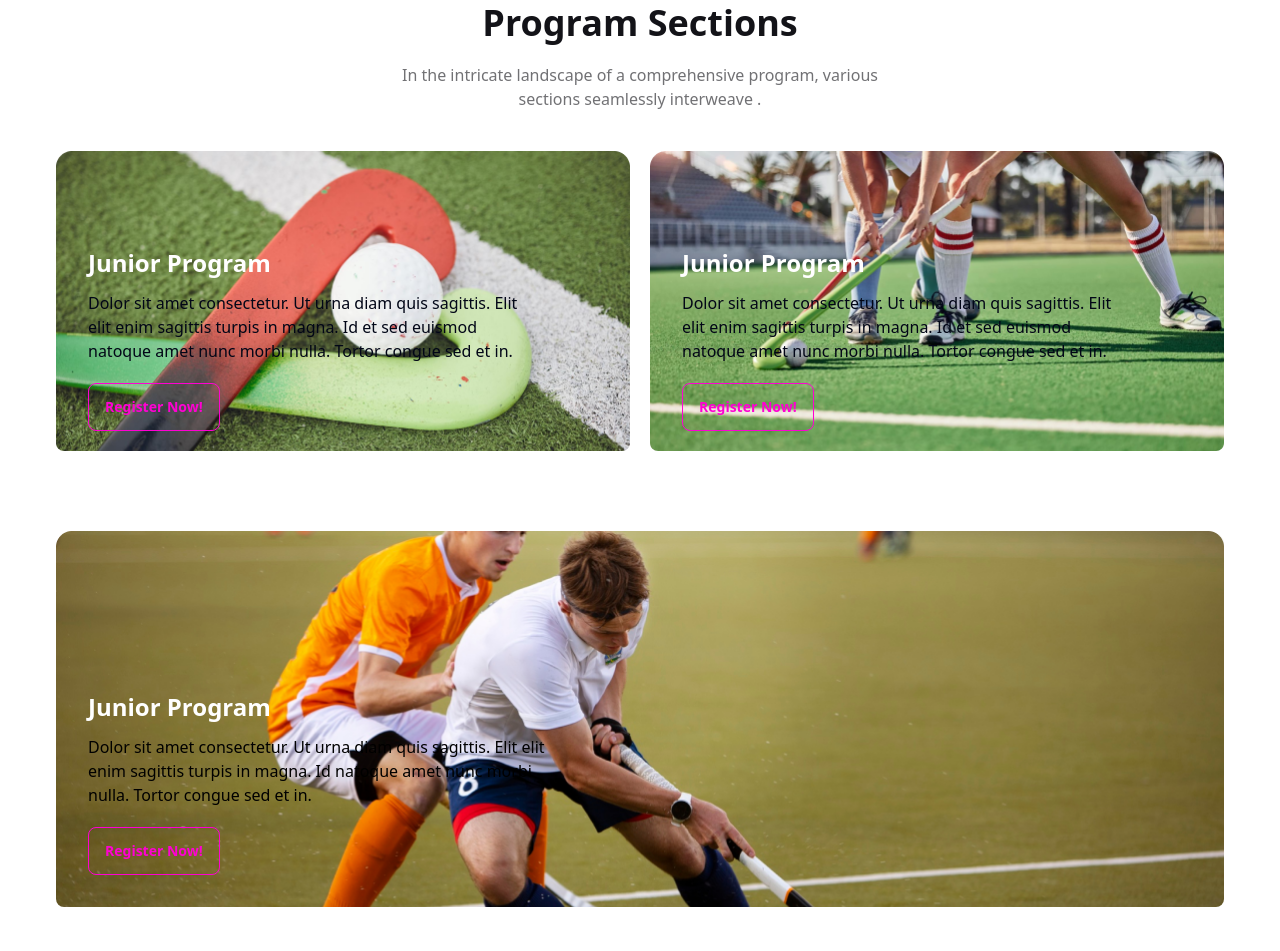
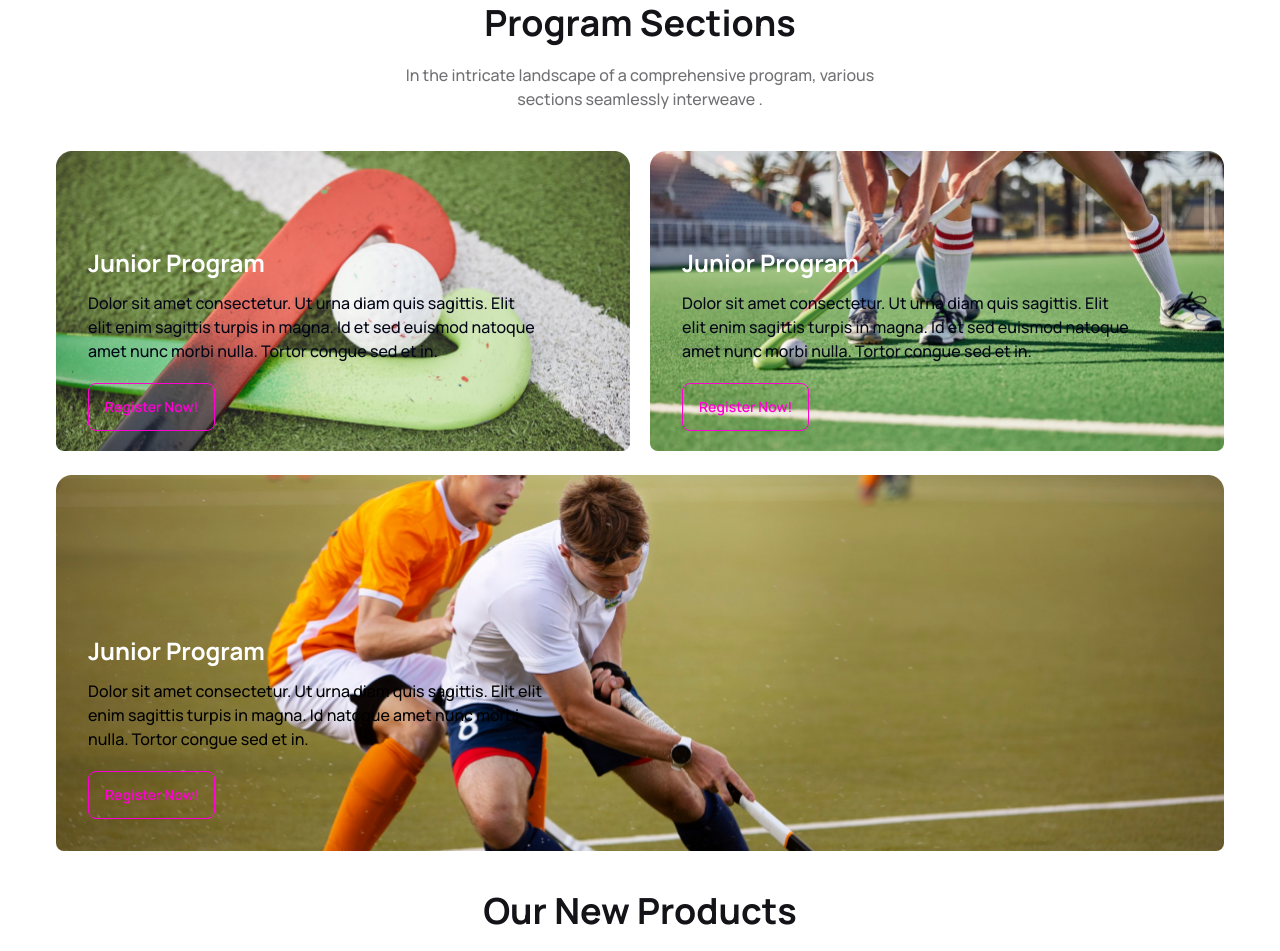
Before and after one commit to hosan-mia/Assignment-3, a plain HTML site: page index.html in a window 1280 px wide. Shown: the part 1333-2284 px from the top of the page. Drawn offline with nearby package versions, Linux system fonts and the light colour scheme.

Commit message:
Alhamdulillah

```diff
--- a/index.html
+++ b/index.html
@@ -3,7 +3,11 @@
   <head>
     <meta charset="UTF-8" />
     <meta name="viewport" content="width=device-width, initial-scale=1.0" />
-    <title>Document</title>
+    <title>Hockey website</title>
+    <link
+      href="https://fonts.googleapis.com/css2?family=Manrope:wght@300;500;600;700;800&display=swap"
+      rel="stylesheet"
+    />
     <link
       rel="stylesheet"
       href="https://cdnjs.cloudflare.com/ajax/libs/font-awesome/6.5.1/css/all.min.css"
@@ -17,6 +21,11 @@
       type="text/css"
     />
     <script src="https://cdn.tailwindcss.com"></script>
+    <style>
+      body {
+        font-family: "Manrope", sans-serif;
+      }
+    </style>
   </head>
   <body>
     <div class="container m-auto px-10 lg:px-14">
@@ -197,7 +206,7 @@
             sections seamlessly interweave .
           </p>
         </div>
-        <div class="grid grid-cols-1 lg:grid-cols-2 gap-5 mb-20">
+        <div class="grid grid-cols-1 lg:grid-cols-2 gap-5">
           <div
             style="background-image: url('Images/2.png')"
             class="bg-cover rounded-lg"
```
